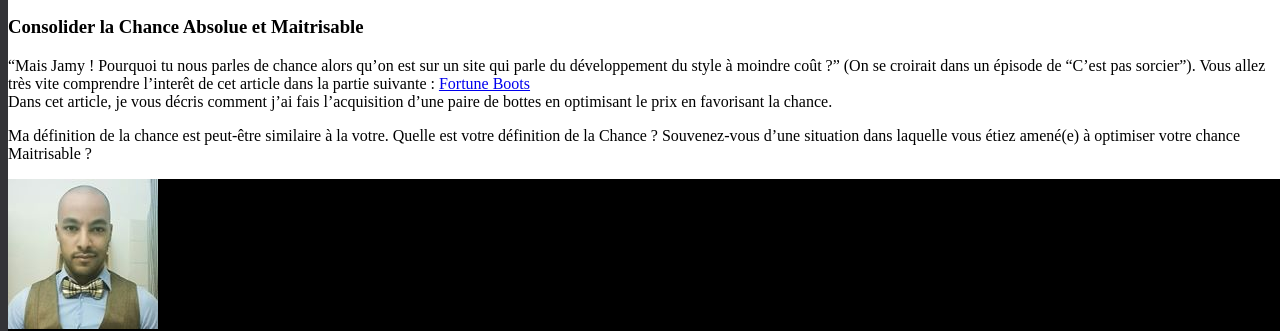
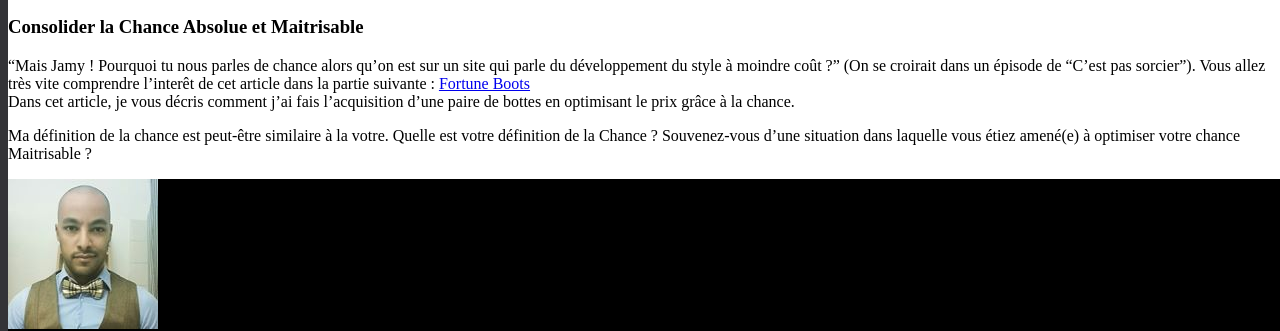
Before and after one commit to darkh2/darkh2.github.io, a Jekyll site: the page built from _posts/2018-01-12-La-Chance-Selon-Hyke.md, in a window 1280 px wide. Shown: the part 899-1230 px from the top of the page. Built offline with Jekyll 4.4.1, drawn with Linux system fonts in a browser that asks for light colours; comment, search, counter and statistics services are not loaded.

Commit message:
Update 2018-01-12-La-Chance-Selon-Hyke.md

```diff
--- a/_posts/2018-01-12-La-Chance-Selon-Hyke.md
+++ b/_posts/2018-01-12-La-Chance-Selon-Hyke.md
@@ -26,6 +26,6 @@ Sachant que si vous ratez le bus, en prenant le prochain vous risquez fortement
 ### Consolider la Chance Absolue et Maitrisable
 
 "Mais Jamy ! Pourquoi tu nous parles de chance alors qu'on est sur un site qui parle du développement du style à moindre coût ?" (On se croirait dans un épisode de "C'est pas sorcier"). Vous allez très vite comprendre l'interêt de cet article dans la partie suivante : [Fortune Boots](www.crevardstyle.com/Fortune-Boots)
-Dans cet article, je vous décris comment j'ai fais l'acquisition d'une paire de bottes en optimisant le prix en favorisant la chance.
+Dans cet article, je vous décris comment j'ai fais l'acquisition d'une paire de bottes en optimisant le prix grâce à la chance.
 
 Ma définition de la chance est peut-être similaire à la votre. Quelle est votre définition de la Chance ? Souvenez-vous d'une situation dans laquelle vous étiez amené(e) à optimiser votre chance Maitrisable ?
```
